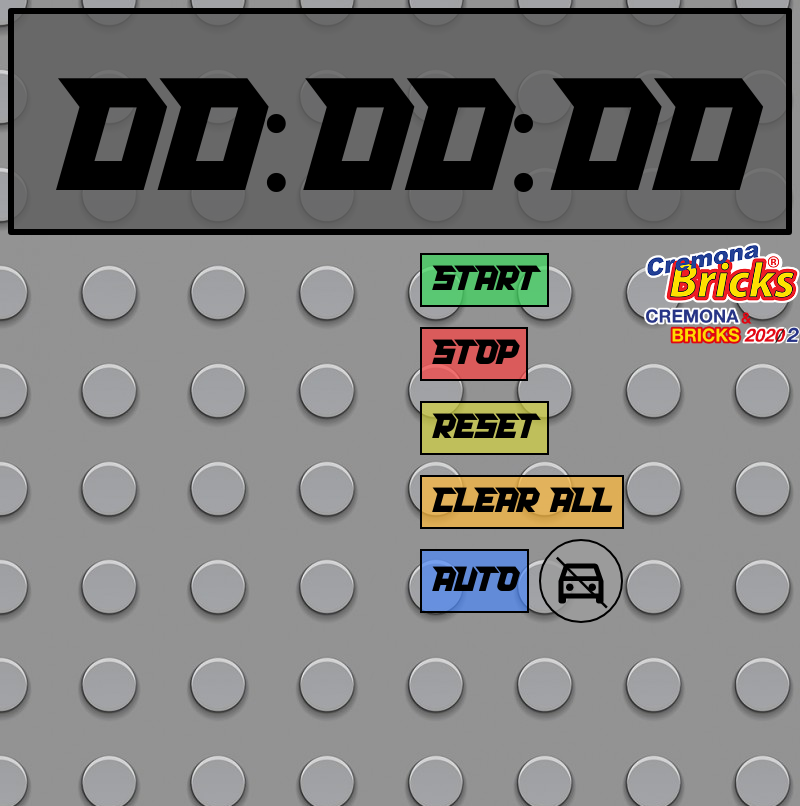
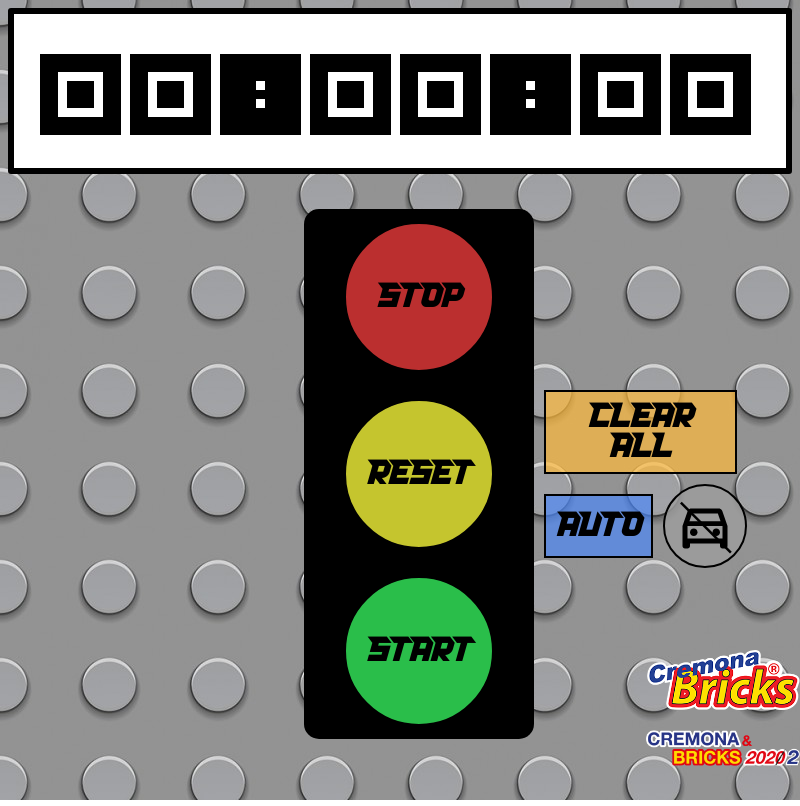
Before and after one commit to gattotozzo/CarLapTracker, an Electron app: page src/index.html in a window 800 px wide. Both pictures are taken after a click on the button 400 px from the left and 489 px from the top of the page. Drawn offline with Linux system fonts and the light colour scheme; a web font is replaced by a local one.

Commit message:
aggiunta semaforo + cambio caratteri

```diff
--- /dev/null
+++ b/src/fonts/stylesheet.css
@@ -0,0 +1,12 @@
+/*! Generated by Font Squirrel (https://www.fontsquirrel.com) on March 2, 2022 */
+
+
+
+@font-face {
+    font-family: 'inversionzregular';
+    src: url('inversionz-webfont.woff2') format('woff2'),
+         url('inversionz-webfont.woff') format('woff');
+    font-weight: normal;
+    font-style: normal;
+
+}
--- a/src/index.html
+++ b/src/index.html
@@ -31,26 +31,23 @@
       </div>
       <div class="split-d" id="controls">
         <div id="timelist" class="times split-el">
-            <!-- Primo tempo -->
-            <div class="time">
-              <div class="timestamp">
-                1:34:23
-              </div>
-              <div class="racist-name">
-                Mariano PorconaRo
-              </div>
-            </div>
         </div>
         <div class="split-el manual-btns">
           <!-- butun manuali -->
-          <button id="startSw" class="btn start">Start</button>
-          <button id="stopSw" class="btn stop">Stop</button>
-          <button id="resetSw" class="btn reset">Reset</button>
+          <div>
+            <div class="semafurun">
+              <button id="stopSw" class="s-light btn stop">Stop</button>
+              <button id="resetSw" class="s-light btn reset">Reset</button>
+              <button id="startSw" class="s-light btn start">Start</button>
+            </div>
+          </div>
+          <div>
             <button id="deleteRec" class="btn clear">Clear All</button>
             <div style="display: flex;">
               <button id="autoSw" class="btn auto">Auto</button>
               <div class="auto-status">
                 <img id="autoimg" class="auto-status-img" src="./imgs/no_car.svg" alt="">
+              </div>
             </div>
           </div>
         </div>
@@ -75,13 +72,15 @@
     </div>
 
     <div id="promptClear">
-      <div>Eliminare tutti i tempi?</div>
+      <div>Eliminare tutti i tempi</div>
+        <div class="prompt-btn">
           <button id="close-promptClear" class="btn-port">
             <img src="./imgs/close.svg" alt="">
           </button>
           <button id="confirm-promptClear" class="btn-port">
-          <img src="./imgs/pilot_check.svg" alt="">
+            <img src="./imgs/checkmark.svg" alt="">
           </button>
+        </div>
       </div>
     </div>
 
--- a/src/js/renderer.js
+++ b/src/js/renderer.js
@@ -8,14 +8,19 @@
 var times = [];
 
 function msToTime(duration) {
-    let milliseconds = Math.floor((duration % 1000) / 100),
+    let milliseconds = Math.floor((duration % 1000) / 10),
     seconds = Math.floor((duration / 1000) % 60),
     minutes = Math.floor((duration / (1000 * 60)) % 60);
 
     minutes = (minutes < 10) ? "0" + minutes : minutes;
     seconds = (seconds < 10) ? "0" + seconds : seconds;
 
-    return minutes + ":" + seconds + ":" + milliseconds;
+    if (milliseconds < 10) {
+        return minutes + ":" + seconds + ":0" + milliseconds;
+    } else {
+        return minutes + ":" + seconds + ":" + milliseconds;
+    }
+
 }
 
 /*
@@ -91,7 +96,7 @@ const showPromptClear = () => {
 
 const resizeElements = () => {
     let controls = document.getElementById("controls");
-    let newHeight = window.innerHeight - 10 - document.getElementById("displayo").clientHeight;
+    let newHeight = window.innerHeight - 50 - document.getElementById("displayo").clientHeight;
     controls.style.height = `${newHeight}px`;
 }
 
@@ -196,7 +201,7 @@ window.addEventListener("DOMContentLoaded", async () => {
         $("#prompt-txt-field").val("");
         hidePromptClear();
     });
-    $("#confirm-confirm-promptClear").click(() => {
+    $("#confirm-promptClear").click(() => {
         hidePromptClear();
         window.localStorage.clear();
         times = [];
--- a/src/styles.css
+++ b/src/styles.css
@@ -19,7 +19,7 @@ body {
     font-weight: normal;
     font-style: normal;
 }
-
+/*porcoddue 8================D Cappellata by daniele xd xd xd xd xd*/
 @font-face {
     font-family: 'racespace';
     src: url('./fonts/racespaceregular-webfont.woff2') format('woff2'),
@@ -28,13 +28,22 @@ body {
     font-style: normal;
 }
 
+@font-face {
+    font-family: 'inversionzregular';
+    src: url('./fonts/ inversionz-webfont.woff2') format('woff2'),
+         url('./fonts/inversionz-webfont.woff') format('woff');
+    font-weight: normal;
+    font-style: normal;
+}
+
 #big-display {
-    padding-top: 30px;
+    padding-top: 40px;
+    padding-bottom: 30px;
     text-align: center;
-    font-family: 'racespace';
+    font-family: 'inversionzregular';
     color: black;
-    background-color: rgba(97, 97, 97, 0.842);
-    font-size: 20vw;
+    background-color: white;
+    font-size: 18vw;
     border: 6px solid black;
     margin: 1vw;
     border-radius: 3px;
@@ -55,13 +64,18 @@ body {
 
 .times {
     display: flex;
-    justify-content: center;
     overflow-y: scroll;
     margin: 10px;
     border-radius: 10px;
     flex-direction: column;
     width: 50%;
+    -ms-overflow-style: none;
+    scrollbar-width: none;
 }
+
+.times::-webkit-scrollbar {
+    display: none;
+  }
 
 .time {
     margin: 10px;
@@ -105,39 +119,39 @@ body {
 }
 
 .start {
-    background: rgba(61, 216, 94, 0.699);
+    background: rgb(42, 190, 74);
 }
 
 .start:hover {
-    background: rgba(51, 184, 79, 0.699);
+    background: rgb(55, 255, 99);
 }
 
 .start:active {
-    background: rgba(43, 156, 67, 0.699);
+    background: rgb(45, 194, 77);
 }
 
 .stop {
-    background: rgba(250, 68, 68, 0.699);
+    background: rgb(187, 47, 47);
 }
 
 .stop:hover {
-    background: rgba(197, 51, 51, 0.699);
+    background: rgb(255, 31, 31);
 }
 
 .stop:active {
-    background: rgba(165, 40, 40, 0.699);
+    background: rgb(233, 57, 57);
 }
 
 .reset {
-    background: rgba(211, 211, 68, 0.699);
+    background: rgb(197, 197, 46);
 }
 
 .reset:hover {
-    background: rgba(185, 185, 57, 0.699);
+    background: rgb(255, 255, 54)
 }
 
 .reset:active {
-    background: rgba(156, 156, 43, 0.699);
+    background: rgb(195, 195, 47);
 }
 
 .clear {
@@ -277,12 +291,37 @@ body {
 
 .manual-btns {
     width: 30%;
+    display: flex;
+    justify-content: center;
+    align-items: center;
 }
 
 .logos {
     width: 20%;
+    display: flex;
+    flex-direction: column;
+    justify-content: end;
 }
 
 .logos > img {
     width: 100%;
+    padding-top: 20px;
 }
+
+.semafurun {
+    display: flex;
+    flex-direction: column;
+    width: 50px;
+    background: black;
+    border-radius: 15px;
+    justify-content: space-around;
+    align-items: center;
+    width: 230px;
+    height: 530px;
+}
+
+.s-light {
+    width: 150px;
+    height: 150px;
+    border-radius: 50%;
+}
```
Also changed, not shown: da fare.txt (+4 -4 lines), src/fonts/inversionz-webfont.woff (added), src/fonts/inversionz-webfont.woff2 (added), src/imgs/checkmark.svg (added). Lines whose indentation alone changed are shown as unchanged.
